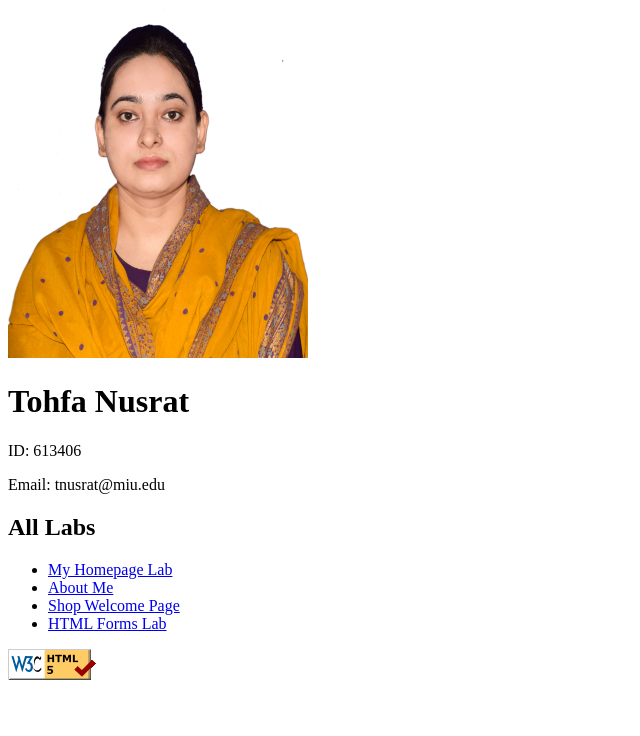
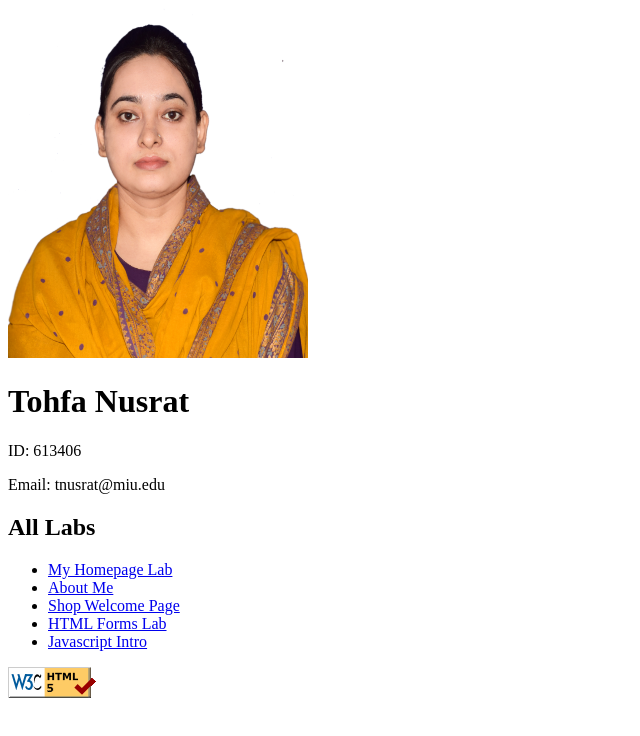
Before and after one commit to tohfanusrat/wap.github.io, a plain HTML site: page index.html in a window 1280 px wide. Shown: the whole page, without its empty margins (0-640 px from the left). Drawn offline with Linux system fonts and the light colour scheme.

Commit message:
link updated
link updated

```diff
--- a/index.html
+++ b/index.html
@@ -22,6 +22,7 @@
           <li><a href="about-me.html">About Me</a></li>
           <li><a href="welcome-page.html">Shop Welcome Page</a></li>
           <li><a href="workshop-registration.html">HTML Forms Lab</a></li>
+          <li><a href="#">Javascript Intro</a></li>
         </ul>
         </div>
       </div>
```
